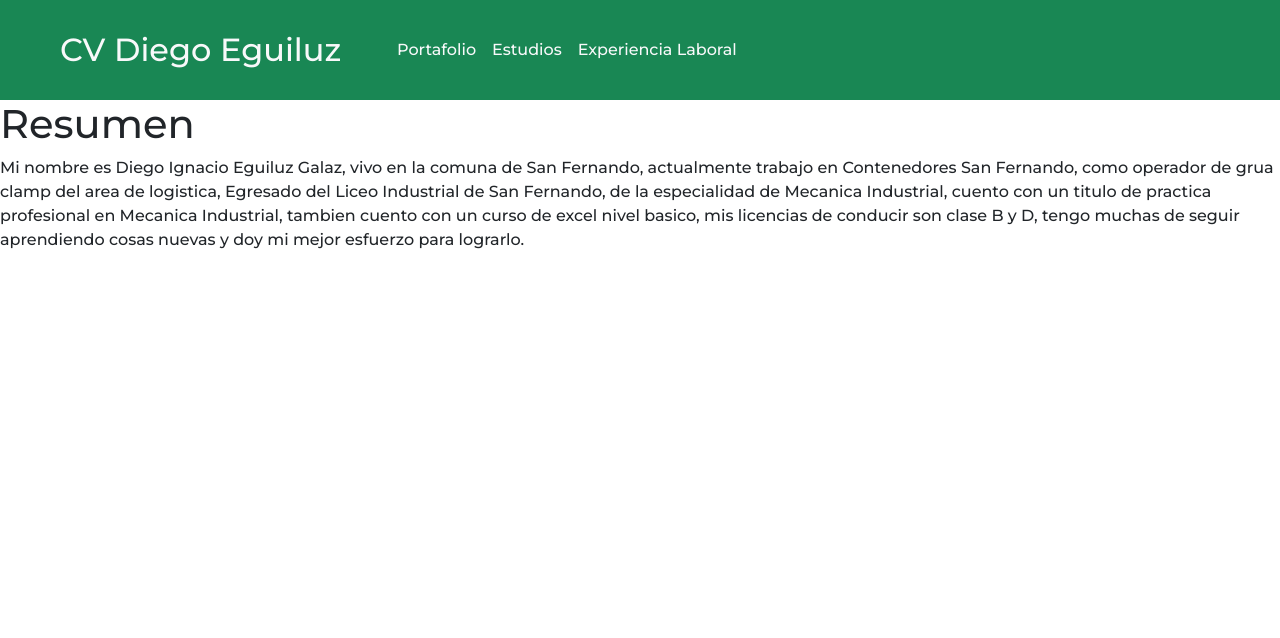
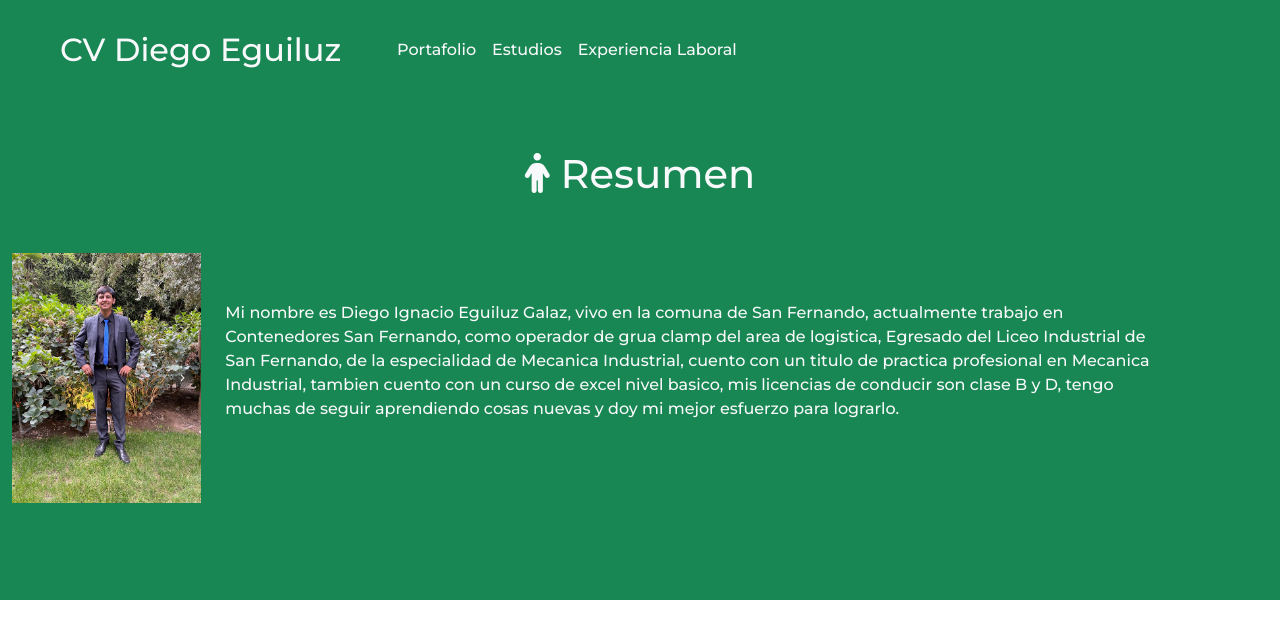
Before and after one commit to CynthiaZuniga/CynthiaForkedthis, a plain HTML site: page index.html in a window 1280 px wide. Drawn offline with nearby package versions, Linux system fonts and the light colour scheme.

Commit message:
onceavo commit

```diff
--- a/assets/css/style.css
+++ b/assets/css/style.css
@@ -15,3 +15,10 @@ nav{
     display: flex;
     justify-content: center;
 }
+header{
+    display: flex;
+    flex-wrap: wrap;
+    justify-content: center;
+    padding: 50px;
+    height: 500px;
+}
--- a/index.html
+++ b/index.html
@@ -26,9 +26,13 @@
           </div>
         </div>
       </nav>
-      <header>
-        <h1>Resumen</h1>
-        <p>Mi nombre es Diego Ignacio Eguiluz Galaz, vivo en la comuna de San Fernando, actualmente trabajo en Contenedores San Fernando, como operador de grua clamp del area de logistica, Egresado del Liceo Industrial de San Fernando, de la especialidad de Mecanica Industrial, cuento con un titulo de practica profesional en Mecanica Industrial, tambien cuento con un curso de excel nivel basico, mis licencias de conducir son clase B y D, tengo muchas de seguir aprendiendo cosas nuevas y doy mi mejor esfuerzo para lograrlo.</p>
+      <header class="container-fluid bg-success text-light">
+        <h1> <i class="fa-solid fa-person fa-1x"></i> Resumen </h1>
+        <div class="row">
+          <img class="col-2 img" src="./assets/img/Diego.jpg" height="250px" alt="">
+          <br>
+          <p class="col-9 mt-5">Mi nombre es Diego Ignacio Eguiluz Galaz, vivo en la comuna de San Fernando, actualmente trabajo en Contenedores San Fernando, como operador de grua clamp del area de logistica, Egresado del Liceo Industrial de San Fernando, de la especialidad de Mecanica Industrial, cuento con un titulo de practica profesional en Mecanica Industrial, tambien cuento con un curso de excel nivel basico, mis licencias de conducir son clase B y D, tengo muchas de seguir aprendiendo cosas nuevas y doy mi mejor esfuerzo para lograrlo.</p>
+        </div>
       </header>
 </body>
 </html>
```
